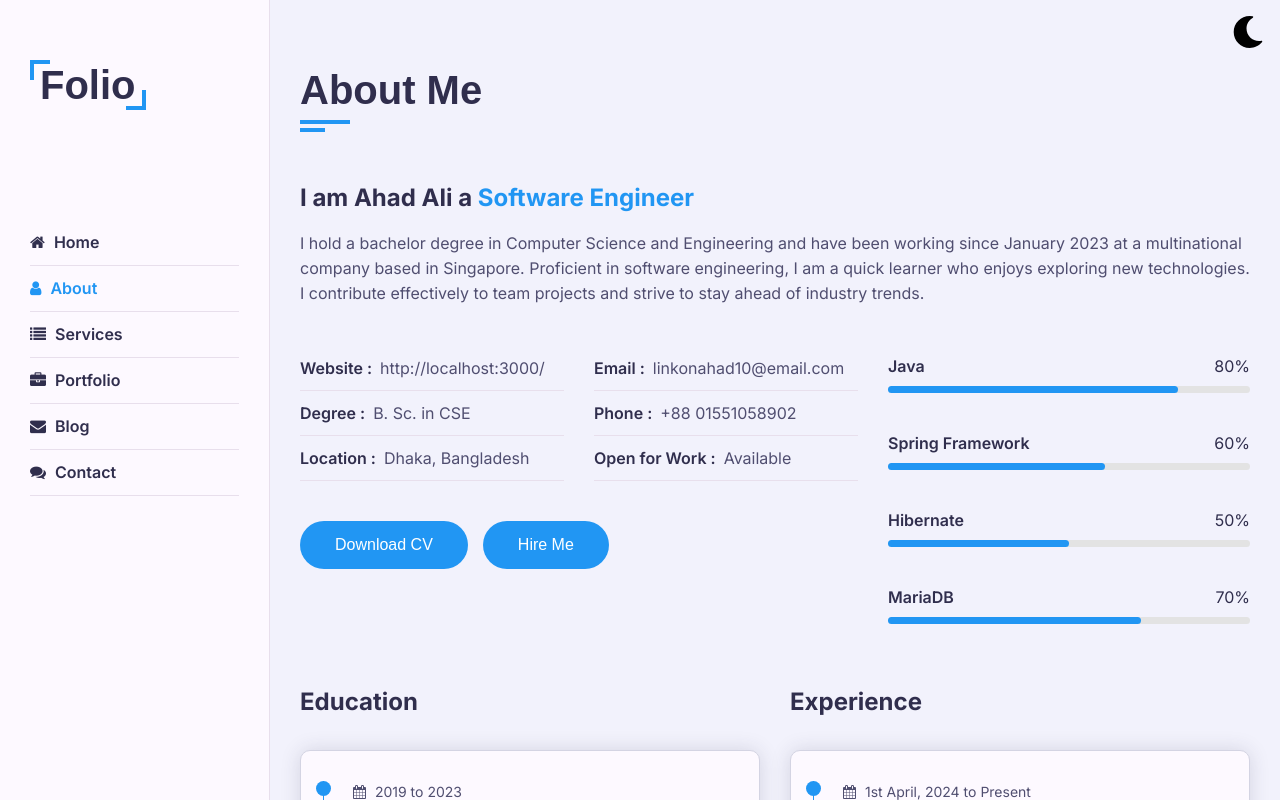
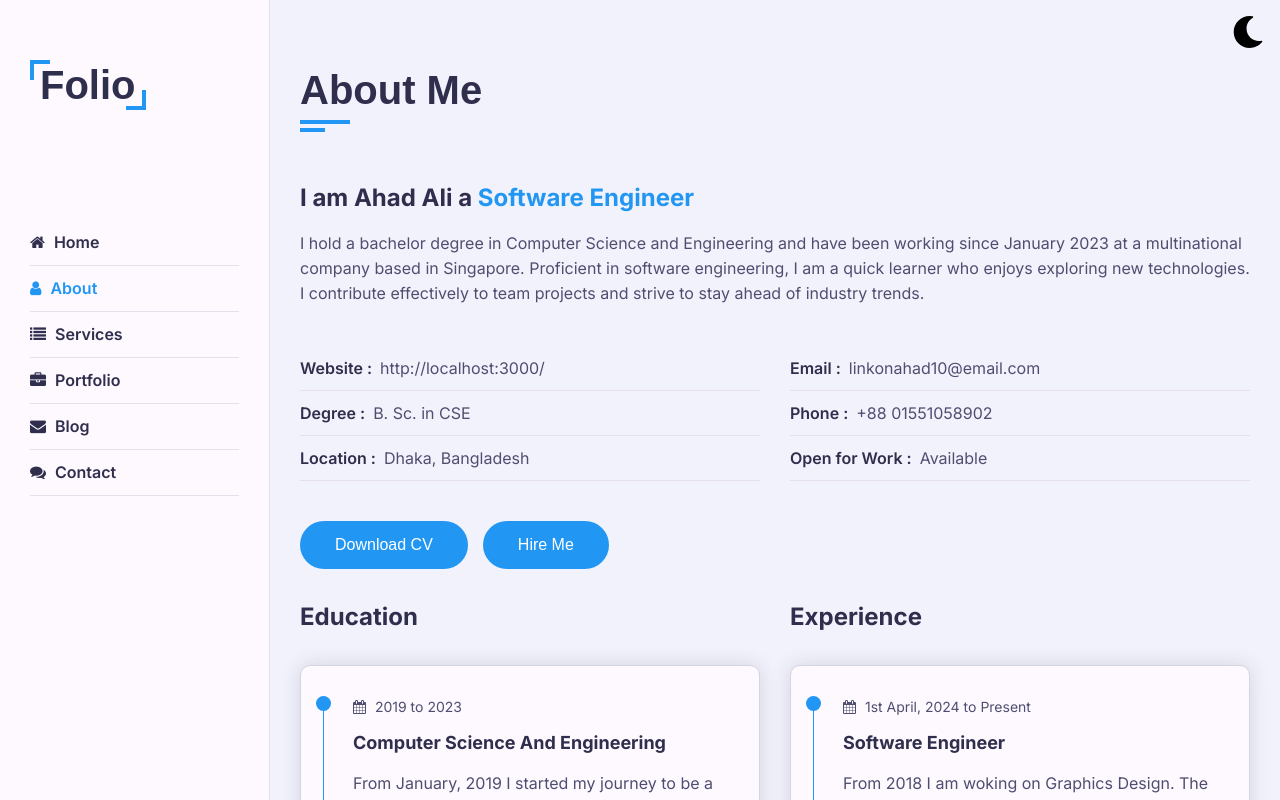
Before and after one commit to ahadAli102/portfolio-v1, a Next.js app: page /about in a window 1280 px wide. Built offline with nearby package versions, Linux system fonts and the light colour scheme.

Commit message:
remove skills page and adjust personal info column

```diff
--- a/src/app/about/page.tsx
+++ b/src/app/about/page.tsx
@@ -75,38 +75,6 @@ const About: NextPage = () => {
                       >
                         Hire Me
                       </a>
-                    </div>
-                  </div>
-                </div>
-                <div className="skills padd-15">
-                  <div className="row">
-                    <div className="skill-item padd-15">
-                      <h5>Java</h5>
-                      <div className="progress">
-                        <div className="progress-in" style={{width: "80%"}}/>
-                        <div className="skill-percent">80%</div>
-                      </div>
-                    </div>
-                    <div className="skill-item padd-15">
-                      <h5>Spring Framework</h5>
-                      <div className="progress">
-                        <div className="progress-in" style={{width: "60%"}}/>
-                        <div className="skill-percent">60%</div>
-                      </div>
-                    </div>
-                    <div className="skill-item padd-15">
-                      <h5>Hibernate</h5>
-                      <div className="progress">
-                        <div className="progress-in" style={{width: "50%"}}/>
-                        <div className="skill-percent">50%</div>
-                      </div>
-                    </div>
-                    <div className="skill-item padd-15">
-                      <h5>MariaDB</h5>
-                      <div className="progress">
-                        <div className="progress-in" style={{width: "70%"}}/>
-                        <div className="skill-percent">70%</div>
-                      </div>
                     </div>
                   </div>
                 </div>
--- a/src/styles/style.css
+++ b/src/styles/style.css
@@ -488,9 +488,9 @@ align-items: center;
   margin: 0;
 }
 .about .about-content .personal-info {
-  -ms-flex: 0 0 60%;
-  flex: 0 0 60%;
-  max-width: 60%;
+  -ms-flex: 0 0 100%;
+  flex: 0 0 100%;
+  max-width: 100%;
   margin-top: 40px;
 }
 .about .about-content .personal-info .info-item {
```
